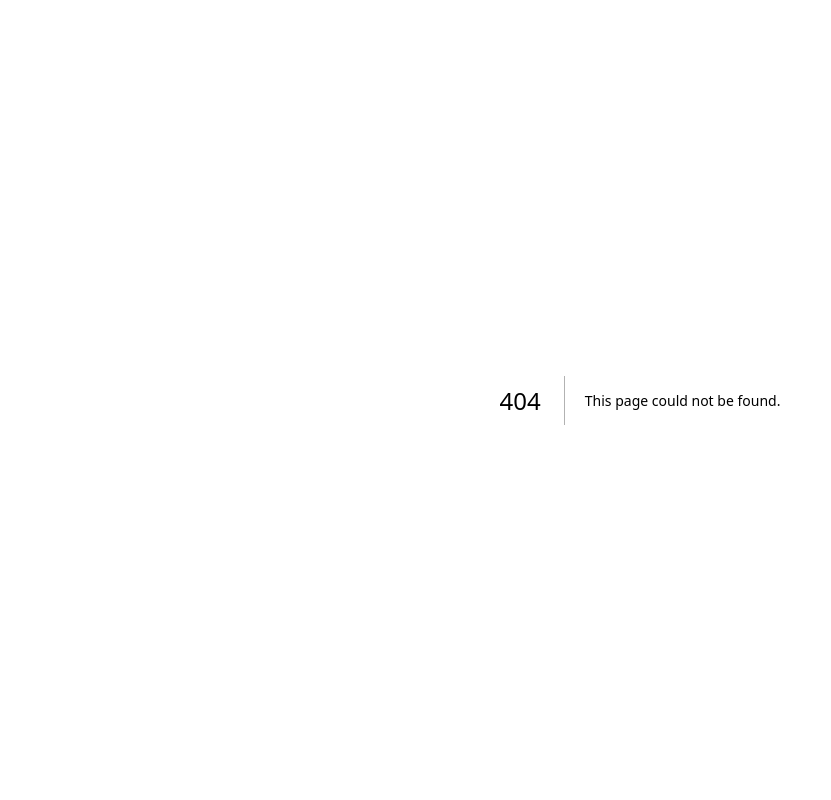
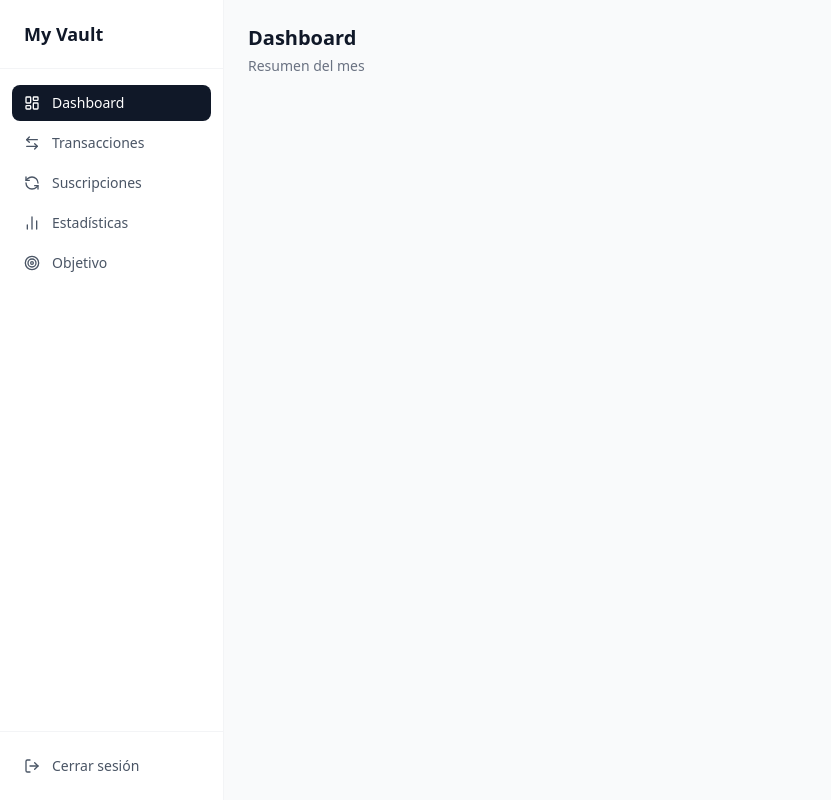
Before and after one commit to AlejandroG20/my-vault, a Next.js app: page /dashboard in a window 1280 px wide. Before the commit this address had no page. Shown: the whole page, without its empty margins (0-831 px from the left). Built offline with nearby package versions, Linux system fonts and the light colour scheme; no server answers; sample sign-in values are in the browser's storage.

Commit message:
feat: crear layout del dashboard y sidebar de navegación

```diff
--- /dev/null
+++ b/app/(dashboard)/dashboard/page.tsx
@@ -0,0 +1,8 @@
+export default function DashboardPage() {
+  return (
+    <div>
+      <h2 className="text-xl font-semibold text-gray-900">Dashboard</h2>
+      <p className="text-sm text-gray-500 mt-1">Resumen del mes</p>
+    </div>
+  );
+}
--- /dev/null
+++ b/app/(dashboard)/layout.tsx
@@ -0,0 +1,22 @@
+import { auth } from "@/auth";
+import { redirect } from "next/navigation";
+import Sidebar from "@/components/Sidebar";
+
+export default async function DashboardLayout({
+  children,
+}: {
+  children: React.ReactNode;
+}) {
+  const session = await auth();
+
+  if (!session) {
+    redirect("/login");
+  }
+
+  return (
+    <div className="flex min-h-screen bg-gray-50">
+      <Sidebar />
+      <main className="flex-1 p-6 overflow-y-auto">{children}</main>
+    </div>
+  );
+}
--- a/app/page.tsx
+++ b/app/page.tsx
@@ -1,7 +1,5 @@
+import { redirect } from "next/navigation";
+
 export default function Home() {
-  return (
-    <main className="flex min-h-screen items-center justify-center">
-      <h1 className="text-2xl font-semibold text-gray-800">My Vault 🔒</h1>
-    </main>
-  );
+  redirect("/dashboard");
 }
--- /dev/null
+++ b/components/Sidebar.tsx
@@ -0,0 +1,65 @@
+"use client";
+
+import Link from "next/link";
+import { usePathname } from "next/navigation";
+import { signOut } from "next-auth/react";
+import {
+  LayoutDashboard,
+  ArrowLeftRight,
+  RefreshCcw,
+  BarChart2,
+  Target,
+  LogOut,
+} from "lucide-react";
+
+const navigation = [
+  { name: "Dashboard", href: "/dashboard", icon: LayoutDashboard },
+  { name: "Transacciones", href: "/transactions", icon: ArrowLeftRight },
+  { name: "Suscripciones", href: "/subscriptions", icon: RefreshCcw },
+  { name: "Estadísticas", href: "/stats", icon: BarChart2 },
+  { name: "Objetivo", href: "/goal", icon: Target },
+];
+
+export default function Sidebar() {
+  const pathname = usePathname();
+
+  return (
+    <aside className="w-56 min-h-screen bg-white border-r border-gray-100 flex flex-col">
+      <div className="px-6 py-5 border-b border-gray-100">
+        <h1 className="text-lg font-semibold text-gray-900">My Vault</h1>
+      </div>
+
+      <nav className="flex-1 px-3 py-4 flex flex-col gap-1">
+        {navigation.map((item) => {
+          const Icon = item.icon;
+          const isActive = pathname === item.href;
+
+          return (
+            <Link
+              key={item.href}
+              href={item.href}
+              className={`flex items-center gap-3 px-3 py-2 rounded-lg text-sm transition-colors ${
+                isActive
+                  ? "bg-gray-900 text-white"
+                  : "text-gray-600 hover:bg-gray-50 hover:text-gray-900"
+              }`}
+            >
+              <Icon size={16} />
+              {item.name}
+            </Link>
+          );
+        })}
+      </nav>
+
+      <div className="px-3 py-4 border-t border-gray-100">
+        <button
+          onClick={() => signOut({ callbackUrl: "/login" })}
+          className="flex items-center gap-3 px-3 py-2 rounded-lg text-sm text-gray-600 hover:bg-gray-50 hover:text-gray-900 transition-colors w-full"
+        >
+          <LogOut size={16} />
+          Cerrar sesión
+        </button>
+      </div>
+    </aside>
+  );
+}
```
